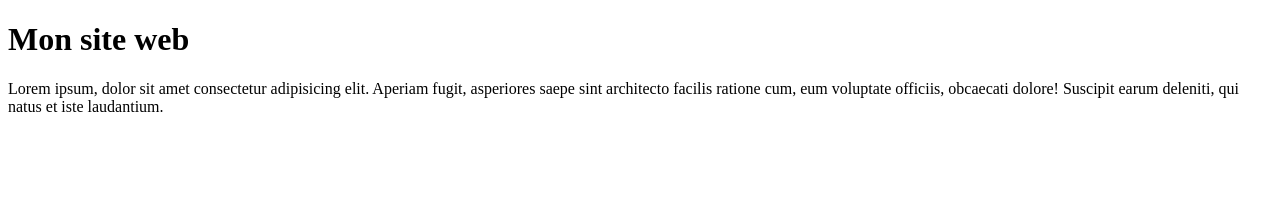
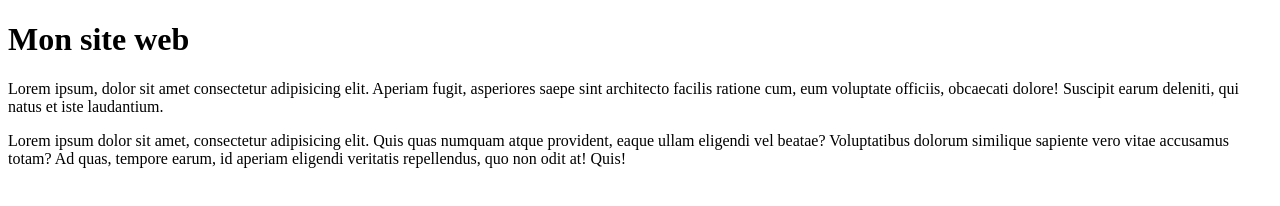
Before and after one commit to lmeline/site, a plain HTML site: page index.html in a window 1280 px wide. Drawn offline with Linux system fonts and the light colour scheme.

Commit message:
ajoute du second paragraphe dans index.html

```diff
--- a/index.html
+++ b/index.html
@@ -8,5 +8,6 @@
 <body>
     <h1>Mon site web</h1>
     <p> Lorem ipsum, dolor sit amet consectetur adipisicing elit. Aperiam fugit, asperiores saepe sint architecto facilis ratione cum, eum voluptate officiis, obcaecati dolore! Suscipit earum deleniti, qui natus et iste laudantium.</p>
+    <p>Lorem ipsum dolor sit amet, consectetur adipisicing elit. Quis quas numquam atque provident, eaque ullam eligendi vel beatae? Voluptatibus dolorum similique sapiente vero vitae accusamus totam? Ad quas, tempore earum, id aperiam eligendi veritatis repellendus, quo non odit at! Quis!</p>
 </body>
 </html>
```
